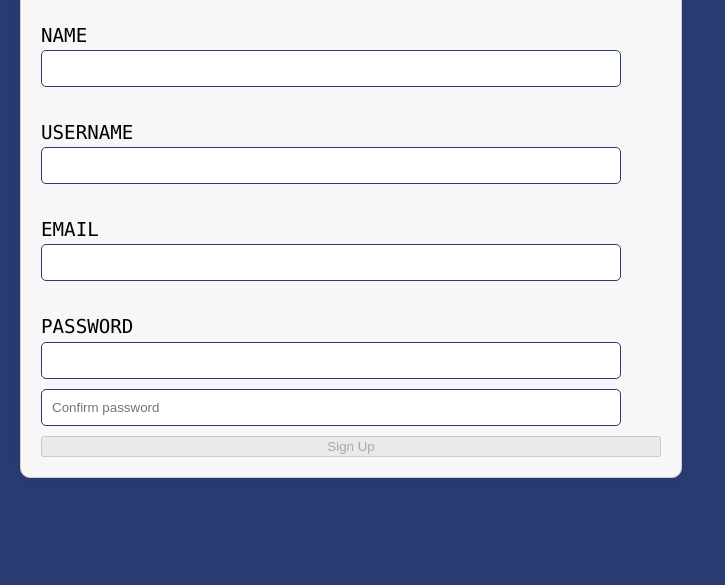
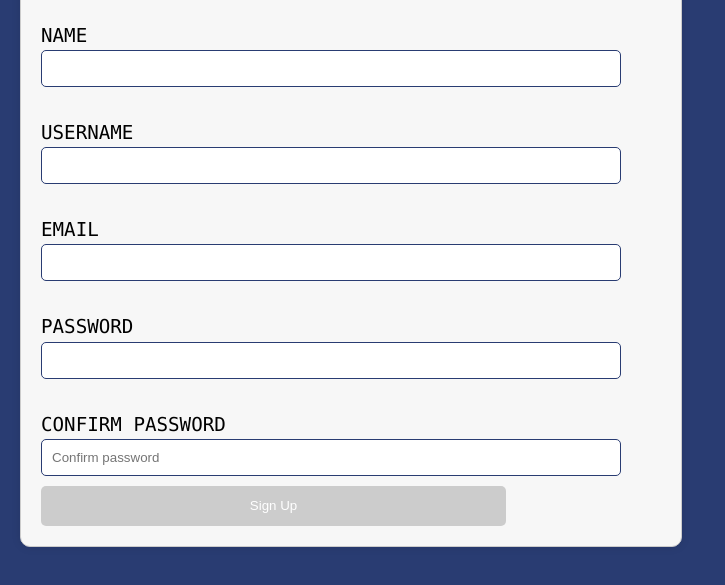
Before and after one commit to spj9/exercise-js-account-reg, a plain HTML site: page index.html in a window 1280 px wide. Shown: the part 123-708 px from the top of the page, without its empty margins (0-725 px from the left). Drawn offline with Linux system fonts and the light colour scheme.

Commit message:
style fixes

```diff
--- a/index.css
+++ b/index.css
@@ -31,7 +31,7 @@ label span {
     text-transform: uppercase;
     font-family: Monaco, monospace;
     font-weight: lighter;
-    font-size: 1.2em; /* or a specific pixel value, e.g. 12px */
+    font-size: 1.2em;
 }
 
 input[type="text"], input[type="email"], input[type="password"] {
@@ -44,6 +44,11 @@ input[type="text"], input[type="email"], input[type="password"] {
 input[type="password"].invalid {
     border-color: red;
     background-color: #ffe6e6;
+}
+
+button {
+    width: 75%;
+    height: 40px;
 }
 
 button[type="submit"] {
--- a/index.html
+++ b/index.html
@@ -26,9 +26,10 @@
             <input type="password" id="password-input">
         </label>
         <label>
+            <span>Confirm password</span>
             <input type="password" id="confirm-password-input"  placeholder="Confirm password">
         </label>
-        <button id="submit-btn" disabled>Sign Up</button>
+        <button type="submit" id="submit-btn" disabled>Sign Up</button>
     </form>
 
     <script src="index.js"></script>
```
